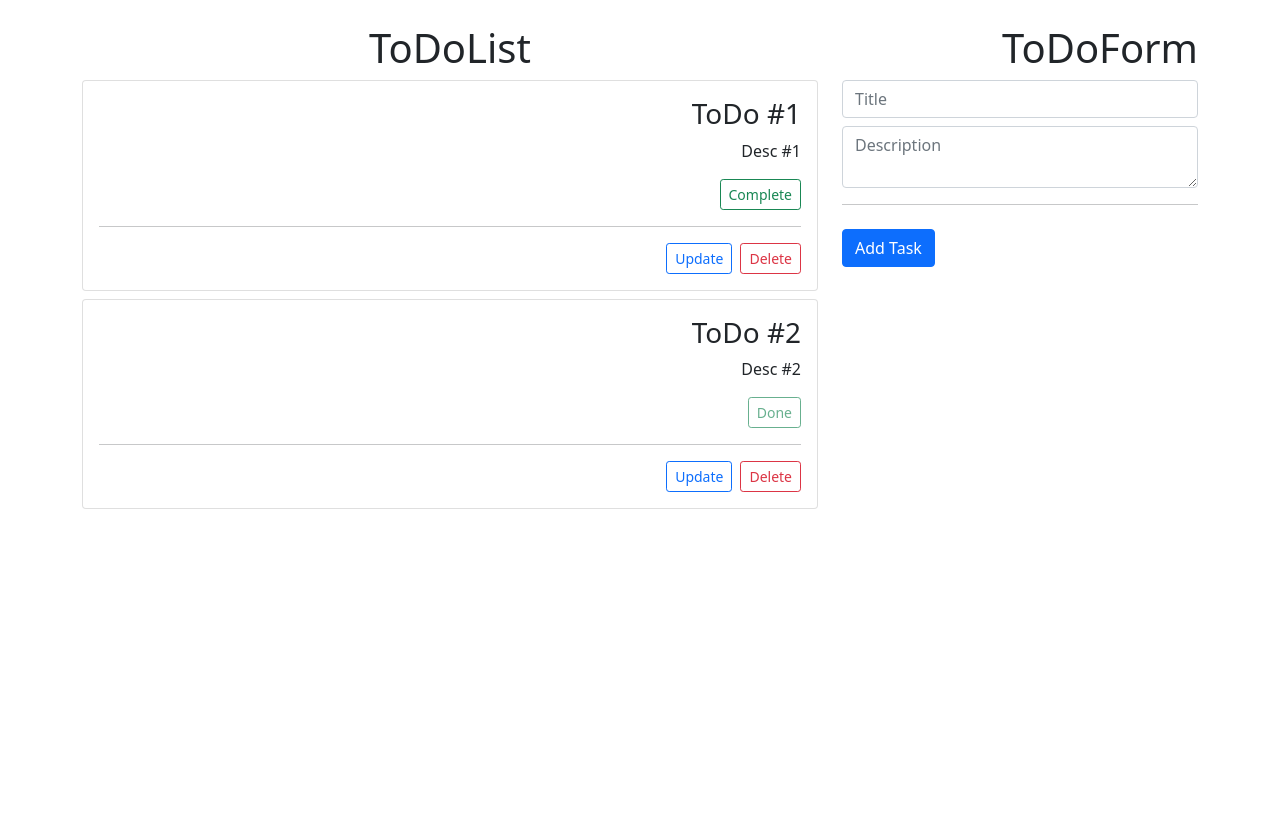
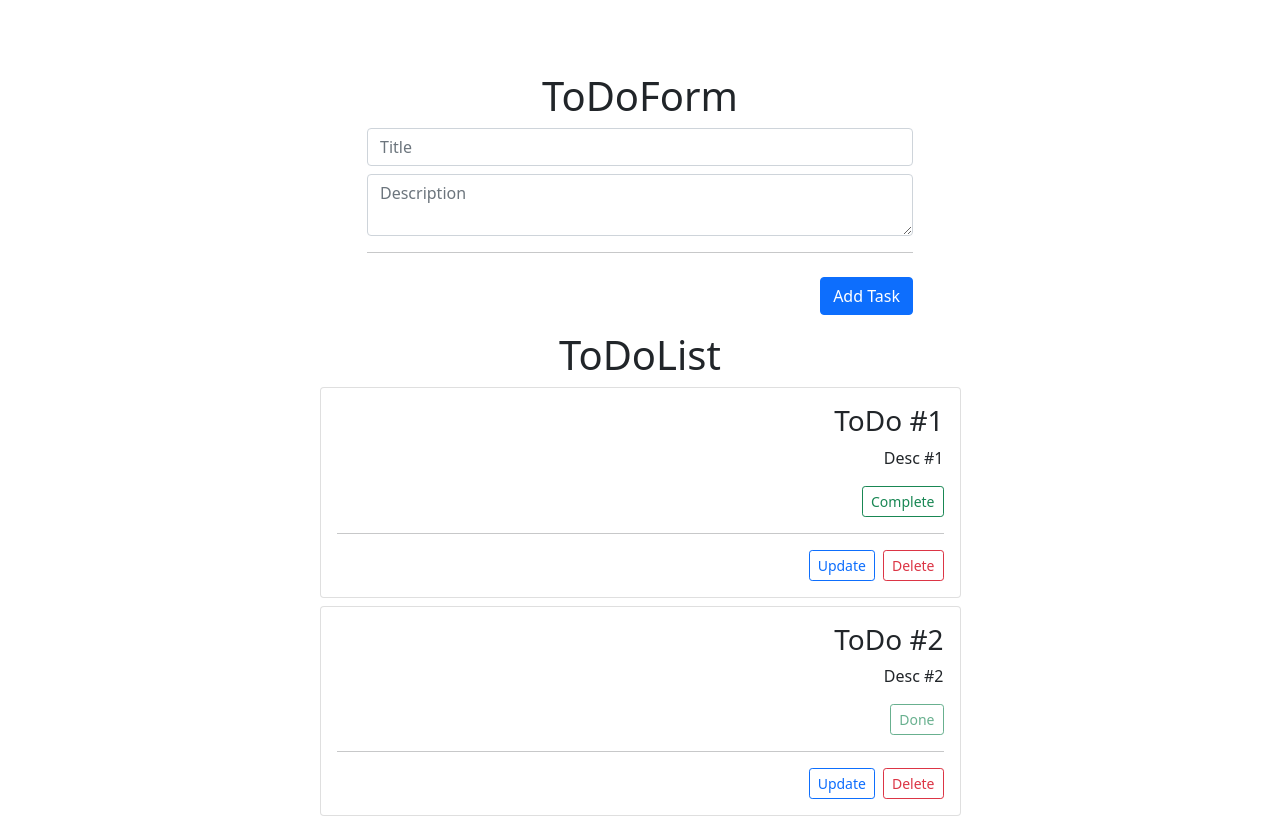
Before and after one commit to Stivencio/React-TareasApp, a React (Create React App) app: page / in a window 1280 px wide. Built offline with nearby package versions, Linux system fonts and the light colour scheme.

Commit message:
add taks complete

```diff
--- a/src/App.jsx
+++ b/src/App.jsx
@@ -37,27 +37,28 @@ const App = () => {
 	//To add new task
 	const toDoAdd = (dataForm) => {
 		const newData = {
+			...dataForm,
 			id: Date.now(),
-			...data,
 			completed: false,
 		};
+		setData([...data, newData]);
+	};
 
-		const changedToDo = [...data, newData];
-		setData(changedToDo);
-	};
+	//To update task
+	// const toDoUpdate = null;
 
 	return (
 		<div className="container mt-4">
-			<div className="row">
-				<div className="col-8">
+			<div className="row d-flex justify-content-center">
+				<div className="col-6 mt-5">
+					<ToDoForm toDoAdd={toDoAdd} />
+				</div>
+				<div className="col-7 ">
 					<ToDoList
 						data={data}
 						toDoDelete={toDoDelete}
 						toDoCompleted={toDoCompleted}
 					/>
-				</div>
-				<div className="col-4">
-					<ToDoForm toDoAdd={toDoAdd} />
 				</div>
 			</div>
 		</div>
--- a/src/components/ToDoForm.jsx
+++ b/src/components/ToDoForm.jsx
@@ -7,6 +7,8 @@ const initialFormValue = {
 const ToDoForm = ({ toDoAdd }) => {
 	const [formValues, setFormValues] = useState(initialFormValue);
 	const { title, description } = formValues;
+
+	const [error, setError] = useState(false);
 
 	//evento
 	const handleInputChange = (e) => {
@@ -21,14 +23,19 @@ const ToDoForm = ({ toDoAdd }) => {
 	const handleSubmit = (e) => {
 		e.preventDefault();
 
-		// console.log({ formValues });
-		//Agregar tarea
+		//1 key 2 value
+		if (Object.entries(formValues).some((e) => !e[1].length))
+			return setError(true);
+		else setError(false);
+
 		toDoAdd(formValues);
 	};
 
+	//Validar campos
+
 	return (
 		<div className="mb-3">
-			<h1 className="text-end">ToDoForm</h1>
+			<h1 className="text-center">ToDoForm</h1>
 			<form onSubmit={handleSubmit}>
 				<input
 					type="text"
@@ -46,7 +53,15 @@ const ToDoForm = ({ toDoAdd }) => {
 					onChange={handleInputChange}
 				></textarea>
 				<hr />
-				<button className="btn btn-primary btn-block mt-2">Add Task</button>
+				<div className="d-flex justify-content-end">
+					<button className="btn btn-primary btn-block mt-2 ">Add Task</button>
+				</div>
+
+				{error && (
+					<div class="alert alert-danger mt-3" role="alert">
+						Debes completar todos los campos
+					</div>
+				)}
 			</form>
 		</div>
 	);
```
